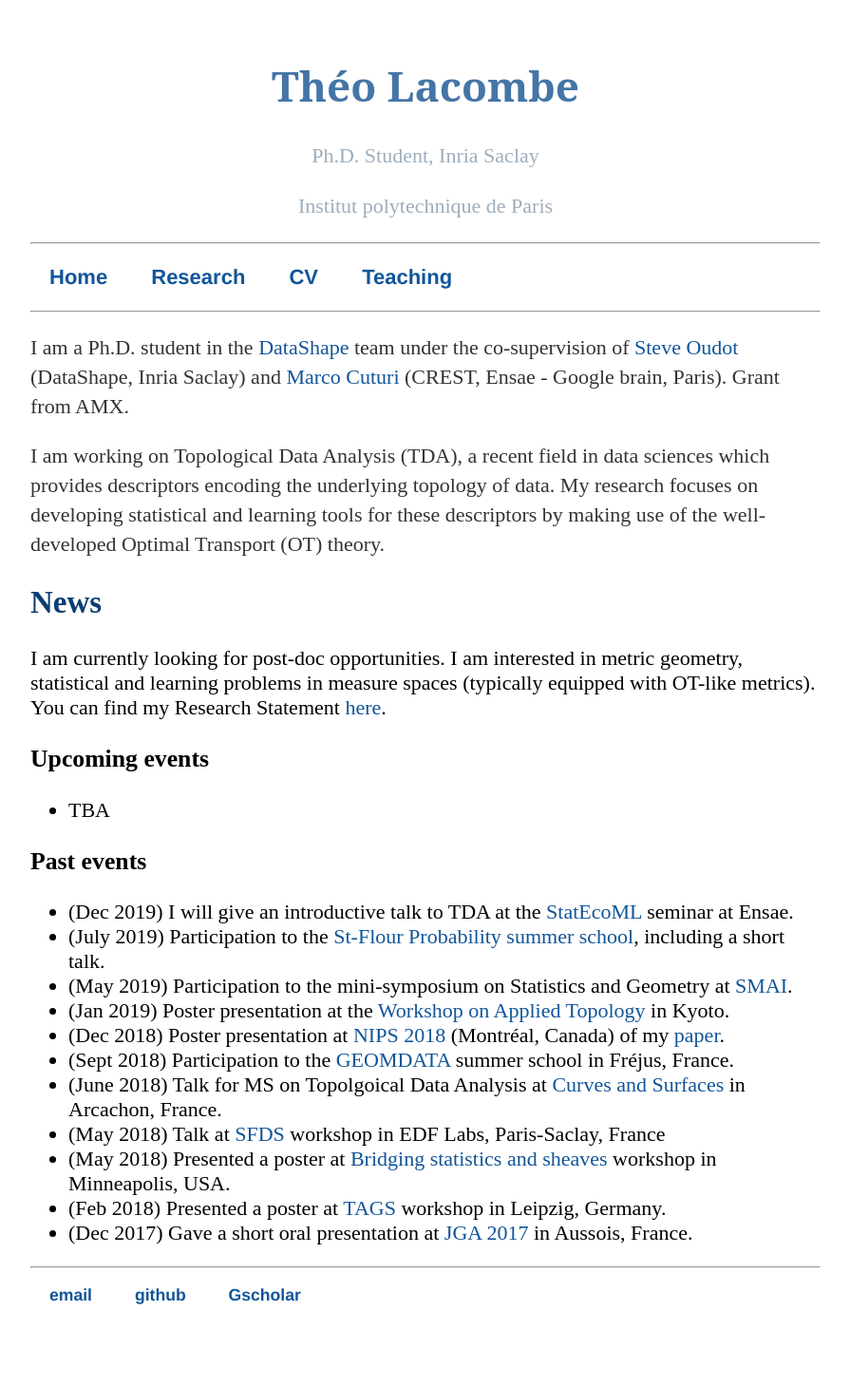
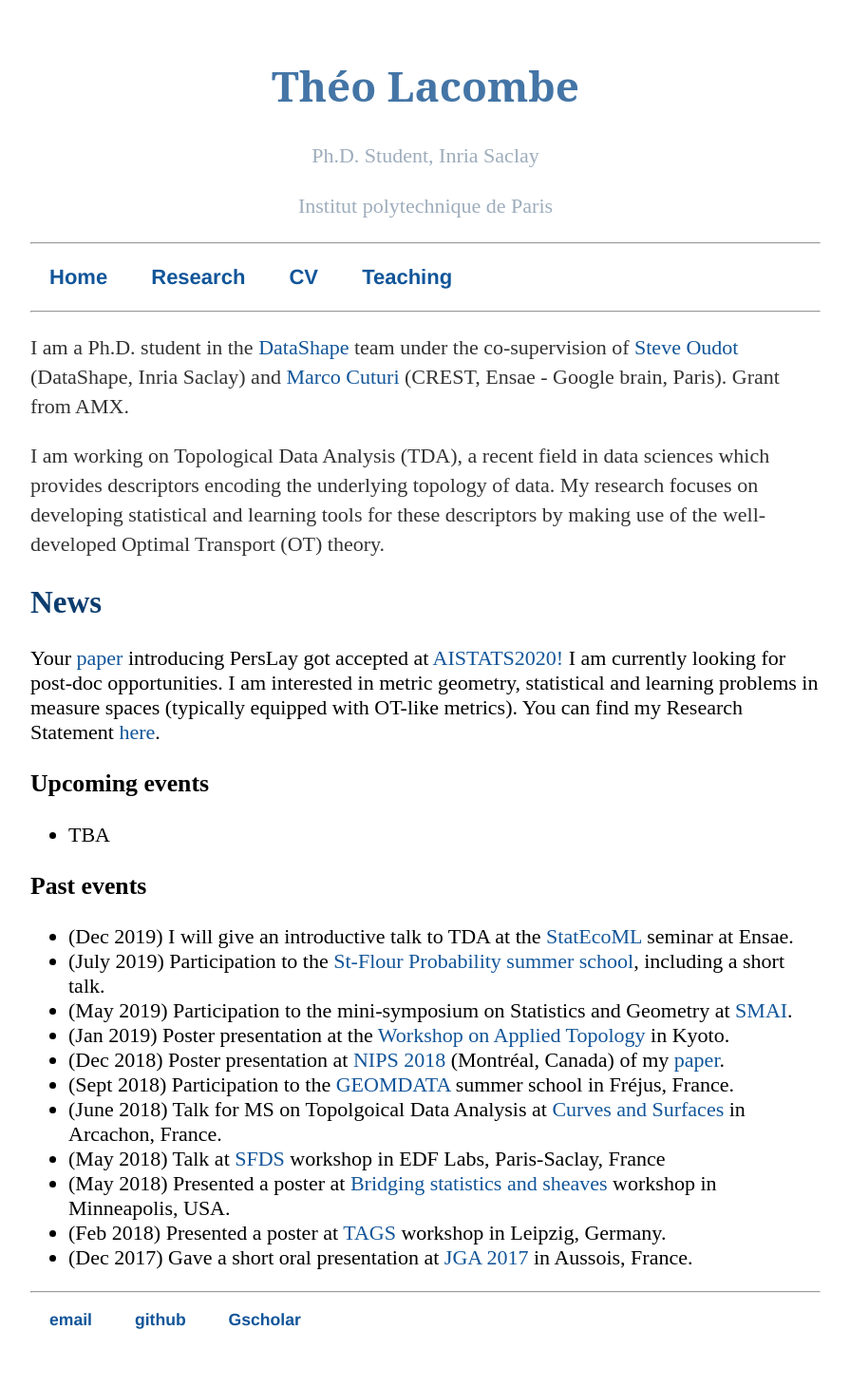
Before and after one commit to tlacombe/tlacombe.github.io, a Jekyll site: the page built from index.html, in a window 1280 px wide. Shown: the whole page at 95% size, without its empty margins (192-1087 px from the left). Built offline with Jekyll 4.4.1, drawn with Linux system fonts in a browser that asks for light colours; before the commit the page ends 1434 px from its top, so only the background shows below that.

Commit message:
update news

```diff
--- a/index.html
+++ b/index.html
@@ -10,6 +10,8 @@ title: Théo Lacombe's webpage
 	</p>
 
     <h2> News </h2>
+	Your <a href="https://arxiv.org/pdf/1904.09378.pdf">paper</a> introducing PersLay got accepted at <a href="https://www.aistats.org/">AISTATS2020!</a>
+
 	I am currently looking for post-doc opportunities. I am interested in metric geometry, statistical and learning problems in measure spaces (typically equipped with OT-like metrics). You can find my Research Statement <a href="./research/material/researchStatement.pdf">here</a>.
 
 	<h3> Upcoming events</h3>
```
